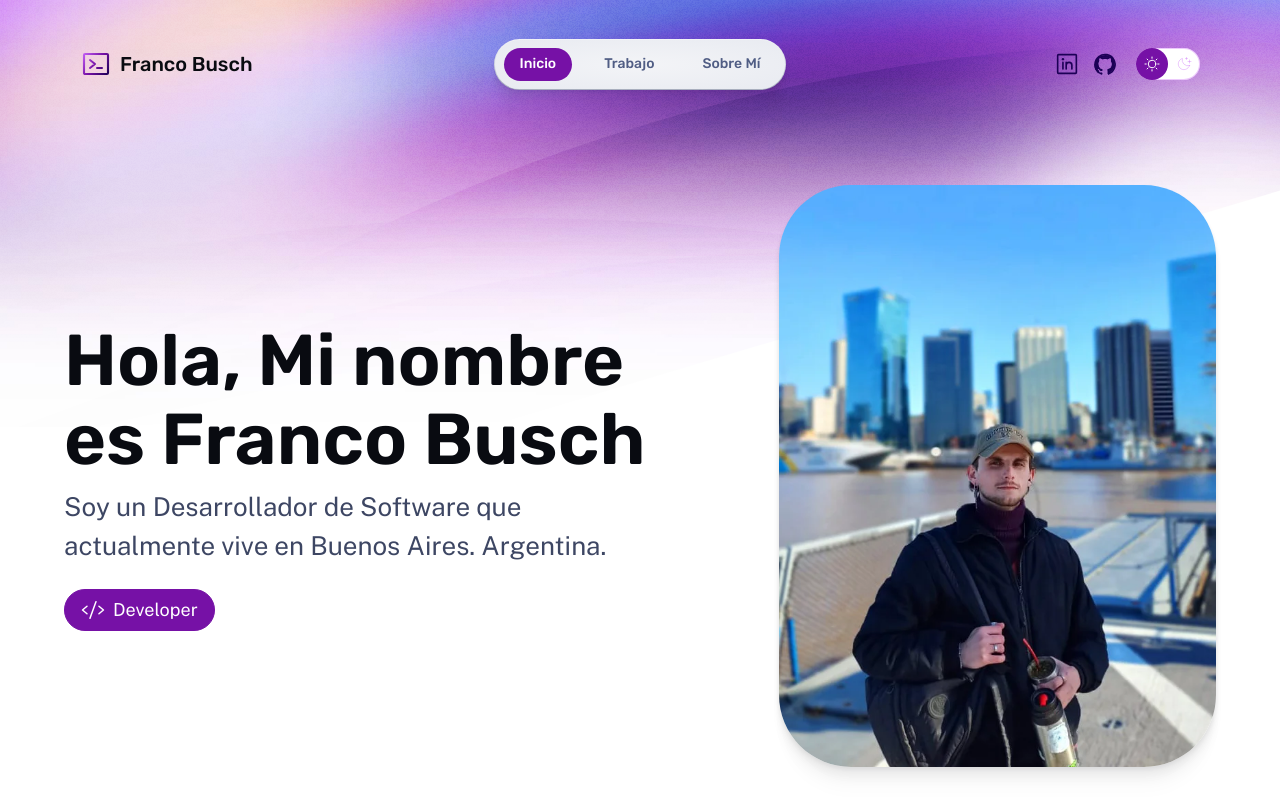
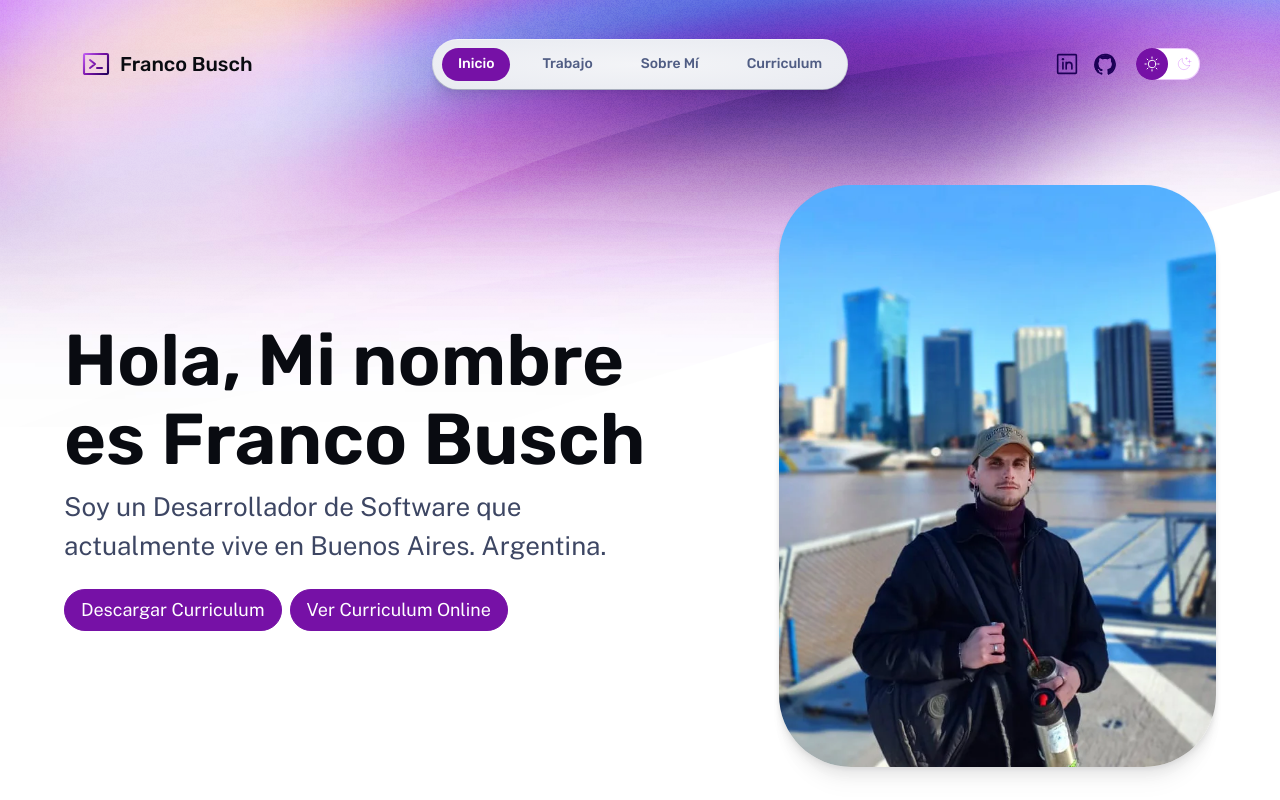
Before and after one commit to BuschFranco/Portafolio, an Astro site: page / in a window 1280 px wide. Shown: the top 800 px of the page. Built offline with nearby package versions, Linux system fonts and the light colour scheme; Astro itself is replaced by a stand-in of ours.

Commit message:
agregando curriculum online

```diff
--- a/src/components/Nav.astro
+++ b/src/components/Nav.astro
@@ -7,7 +7,8 @@ import type { iconPaths } from './IconPaths';
 const textLinks: { label: string; href: string }[] = [
 	{ label: 'Inicio', href: '/' },
 	{ label: 'Trabajo', href: '/work/' },
-	{ label: 'Sobre Mí', href: '/about/' }
+	{ label: 'Sobre Mí', href: '/about/' },
+	{ label: 'Curriculum', href: '/curriculum/' }
 ];
 
 /** Icon links to social media — edit these with links to your profiles! */
--- /dev/null
+++ b/src/pages/curriculum.astro
@@ -0,0 +1,40 @@
+---
+import Hero from '../components/Hero.astro';
+import BaseLayout from '../layouts/BaseLayout.astro';
+import Pill from '../components/Pill.astro';
+---
+
+<BaseLayout title="Not Found" description="404 Error — this page was not found">
+	<Hero title="Curriculum en Linea" tagline="Explora mi trayectoria y habilidades técnicas" />
+
+    <iframe id="cv" src="/src/content/BuschFrancoCV.pdf">
+        Este navegador no soporta la visualización de PDF.
+
+    </iframe>
+    <a download="CV-BuschFranco" href="/src/content/BuschFrancoCV.pdf"><Pill>Descargar Curriculum</Pill></a>
+</BaseLayout>
+
+<style>
+    #cv {
+            display: block;
+            margin: auto;
+            width: 100%;
+            max-width: 700px;
+            height: 80vh;
+            border: none;
+        }
+
+        @media (min-width: 768px) {
+            #cv {
+                width: 80%;
+                height: 800px;
+            }
+        }
+
+    a{
+        display: flex;
+        margin: auto;
+        margin-top: 2rem;
+    }
+
+</style>
--- a/src/pages/index.astro
+++ b/src/pages/index.astro
@@ -34,7 +34,9 @@ const projects = (await getCollection('work'))
 					align="start"
 				>
 					<div class="roles">
-						<Pill><Icon icon="code" size="1.33em" /> Developer</Pill>
+						<a download="CV-BuschFranco" href="/src/content/BuschFrancoCV.pdf"><Pill>Descargar Curriculum</Pill></a>
+						<a href="/curriculum"><Pill>Ver Curriculum Online</Pill></a>
+
 
 					</div>
 				</Hero>
```
Also changed, not shown: 1 other file.
